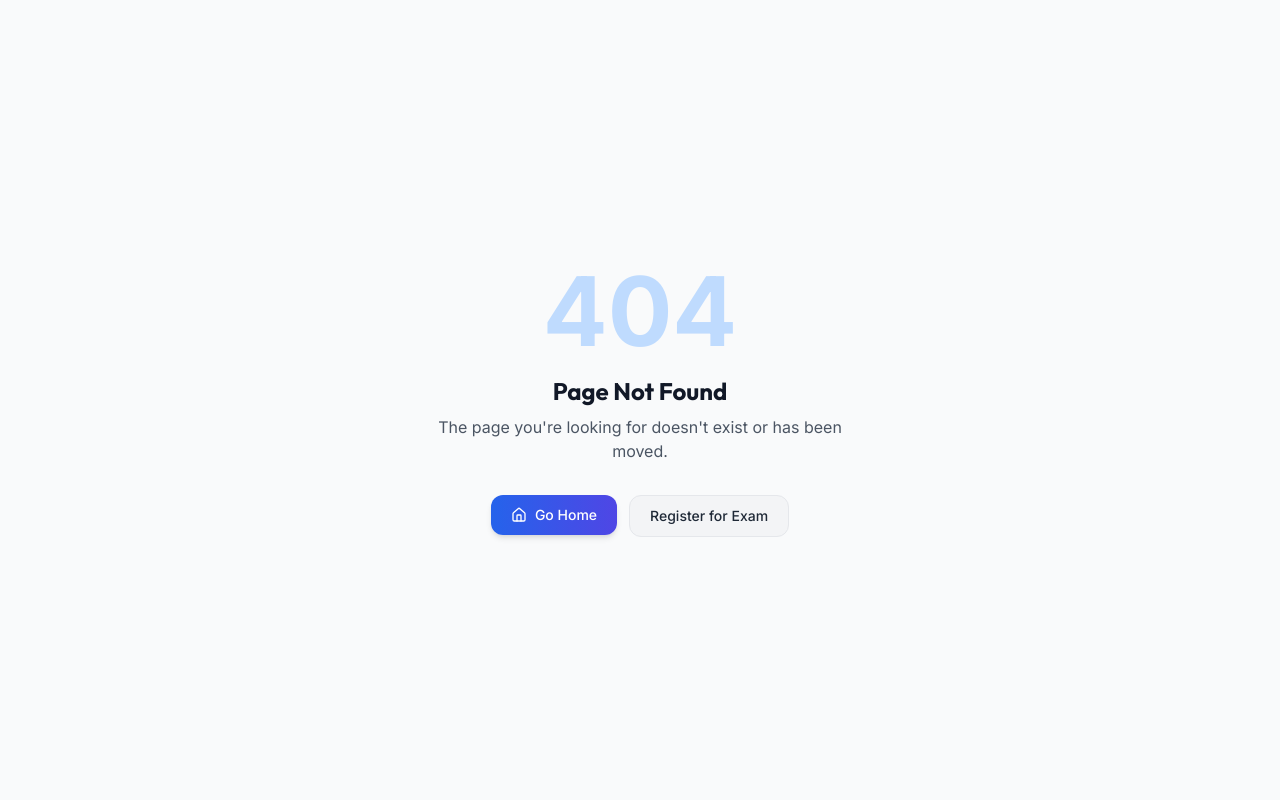
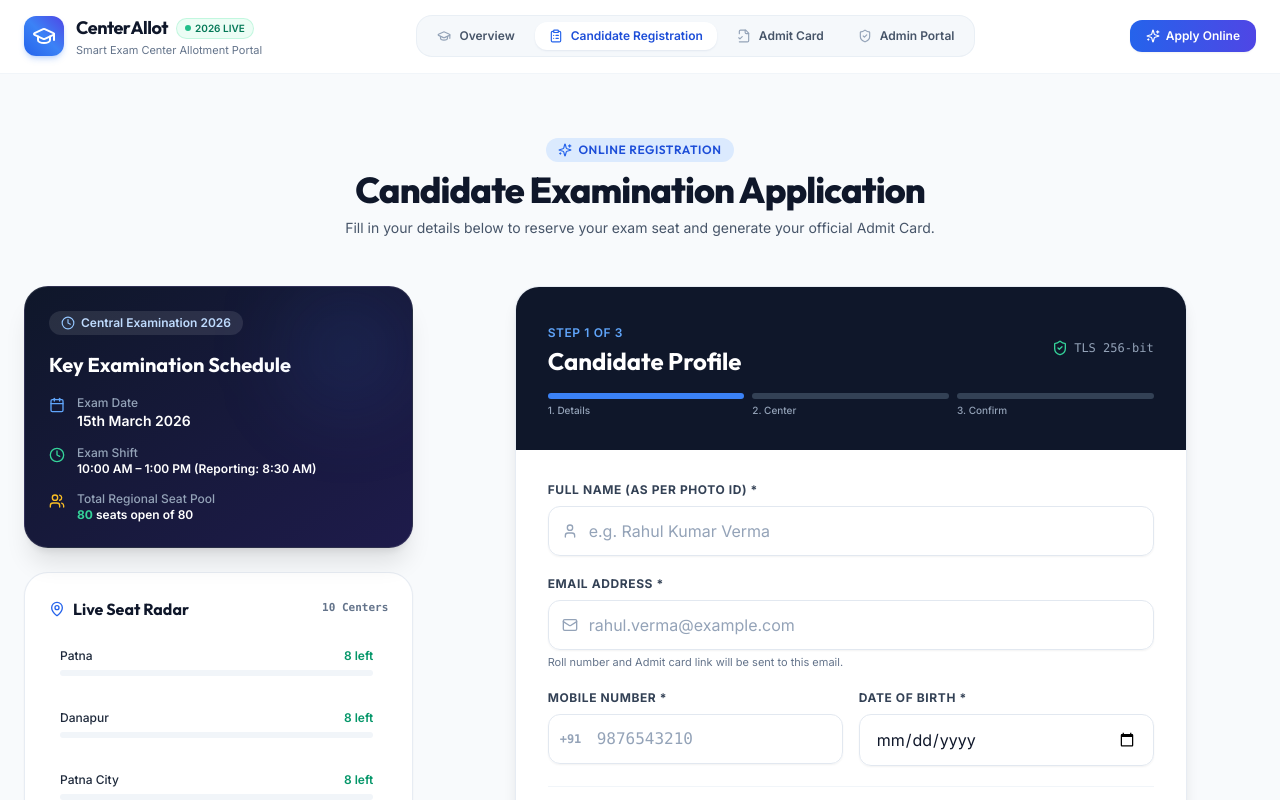
Before and after one commit to sin-07/testing, a Next.js app: page /apply in a window 1280 px wide. Before the commit this address had no page. Shown: the top 800 px of the page. Built offline with nearby package versions, Linux system fonts and the light colour scheme; no server answers; the database is empty.

Commit message:
feat(apply): mount candidate registration page with dynamic metadata

```diff
--- /dev/null
+++ b/src/app/apply/page.tsx
@@ -0,0 +1,196 @@
+import { Suspense } from 'react';
+import { Header, Footer } from '@/components/layout';
+import RegistrationForm from './RegistrationForm';
+import { getCenters } from '@/actions/registration';
+import {
+  Calendar,
+  MapPin,
+  Users,
+  Compass,
+  CheckCircle2,
+  Clock,
+  Sparkles,
+  ShieldCheck,
+} from 'lucide-react';
+
+export const dynamic = 'force-dynamic';
+
+async function CenterSidebar() {
+  const { centers } = await getCenters();
+
+  const totalCapacity = centers.reduce((sum, c) => sum + c.capacity, 0) || 80;
+  const totalFilled = centers.reduce((sum, c) => sum + c.filled_count, 0);
+  const availableSeats = Math.max(0, totalCapacity - totalFilled);
+
+  return (
+    <div className="space-y-6">
+      {/* Schedule Card */}
+      <div className="rounded-3xl bg-gradient-to-br from-slate-900 via-primary-950 to-indigo-950 text-white p-6 shadow-xl border border-white/10 relative overflow-hidden">
+        <div className="absolute top-0 right-0 w-32 h-32 bg-primary-500/10 rounded-full blur-2xl pointer-events-none"></div>
+
+        <span className="inline-flex items-center gap-1.5 px-3 py-1 rounded-full bg-white/10 text-primary-200 text-xs font-semibold mb-4">
+          <Clock className="w-3.5 h-3.5 text-primary-300" />
+          Central Examination 2026
+        </span>
+
+        <h3 className="font-heading font-bold text-xl text-white mb-4">
+          Key Examination Schedule
+        </h3>
+
+        <div className="space-y-3.5 text-xs">
+          <div className="flex items-start gap-3">
+            <Calendar className="w-4 h-4 text-primary-400 shrink-0 mt-0.5" />
+            <div>
+              <p className="text-slate-400 font-medium">Exam Date</p>
+              <p className="font-semibold text-white text-sm">
+                {process.env.NEXT_PUBLIC_EXAM_DATE || '15th March 2026'}
+              </p>
+            </div>
+          </div>
+
+          <div className="flex items-start gap-3">
+            <Clock className="w-4 h-4 text-emerald-400 shrink-0 mt-0.5" />
+            <div>
+              <p className="text-slate-400 font-medium">Exam Shift</p>
+              <p className="font-semibold text-white">10:00 AM – 1:00 PM (Reporting: 8:30 AM)</p>
+            </div>
+          </div>
+
+          <div className="flex items-start gap-3">
+            <Users className="w-4 h-4 text-amber-400 shrink-0 mt-0.5" />
+            <div>
+              <p className="text-slate-400 font-medium">Total Regional Seat Pool</p>
+              <p className="font-semibold text-white">
+                <span className="text-emerald-400 font-bold">{availableSeats}</span> seats open of {totalCapacity}
+              </p>
+            </div>
+          </div>
+        </div>
+      </div>
+
+      {/* Live Regional Centers Gauge */}
+      <div className="rounded-3xl bg-white p-6 shadow-sm border border-slate-200/80">
+        <div className="flex items-center justify-between mb-4">
+          <h4 className="font-heading font-bold text-slate-900 text-base flex items-center gap-2">
+            <MapPin className="w-4 h-4 text-primary-600" />
+            Live Seat Radar
+          </h4>
+          <span className="text-[11px] font-semibold text-slate-500 font-mono">
+            {centers.length} Centers
+          </span>
+        </div>
+
+        <div className="space-y-3 max-h-[320px] overflow-y-auto pr-1">
+          {centers.map((center) => {
+            const fillPercentage = Math.round((center.filled_count / center.capacity) * 100);
+            const isFull = center.filled_count >= center.capacity;
+            const openSeats = Math.max(0, center.capacity - center.filled_count);
+
+            return (
+              <div
+                key={center.id}
+                className="p-2.5 rounded-xl hover:bg-slate-50 transition-colors border border-transparent hover:border-slate-200/60"
+              >
+                <div className="flex items-center justify-between text-xs mb-1.5">
+                  <span className="font-medium text-slate-800">{center.name}</span>
+                  <span
+                    className={`font-semibold ${
+                      isFull
+                        ? 'text-rose-600'
+                        : openSeats <= 2
+                        ? 'text-amber-600'
+                        : 'text-emerald-600'
+                    }`}
+                  >
+                    {isFull ? 'Full (0)' : `${openSeats} left`}
+                  </span>
+                </div>
+                <div className="w-full h-1.5 bg-slate-100 rounded-full overflow-hidden">
+                  <div
+                    className={`h-full rounded-full transition-all duration-300 ${
+                      isFull
+                        ? 'bg-rose-500'
+                        : fillPercentage >= 75
+                        ? 'bg-amber-500'
+                        : 'bg-emerald-500'
+                    }`}
+                    style={{ width: `${Math.min(100, fillPercentage)}%` }}
+                  />
+                </div>
+              </div>
+            );
+          })}
+        </div>
+      </div>
+
+      {/* Smart Proximity Rule Box */}
+      <div className="rounded-2xl bg-indigo-50/70 border border-indigo-200/70 p-4 text-xs text-indigo-900 space-y-1.5">
+        <div className="flex items-center gap-2 font-bold text-indigo-950 font-heading">
+          <Compass className="w-4 h-4 text-indigo-600" />
+          Nearest-Neighbor Fallback
+        </div>
+        <p className="leading-relaxed text-indigo-800 font-light">
+          If your selected preferred center hits its 8-student cap before your request finishes, our
+          concurrency engine will allot you to the closest neighboring center automatically.
+        </p>
+      </div>
+    </div>
+  );
+}
+
+export default function ApplyPage() {
+  return (
+    <div className="min-h-screen flex flex-col bg-slate-50">
+      <Header />
+
+      <main className="flex-1 py-10 sm:py-16">
+        <div className="container mx-auto px-4 sm:px-6 max-w-7xl">
+          {/* Page Banner */}
+          <div className="text-center max-w-2xl mx-auto mb-12">
+            <span className="inline-flex items-center gap-1.5 px-3 py-1 rounded-full bg-primary-100 text-primary-700 text-xs font-semibold uppercase tracking-wider mb-2 font-heading">
+              <Sparkles className="w-3.5 h-3.5 text-primary-600" />
+              Online Registration
+            </span>
+            <h1 className="font-heading text-3xl sm:text-4xl font-extrabold text-slate-900 tracking-tight">
+              Candidate Examination Application
+            </h1>
+            <p className="text-slate-600 text-sm mt-2">
+              Fill in your details below to reserve your exam seat and generate your official Admit Card.
+            </p>
+          </div>
+
+          {/* Grid Layout */}
+          <div className="grid grid-cols-1 lg:grid-cols-12 gap-8 items-start">
+            {/* Left Sidebar */}
+            <div className="lg:col-span-4 order-2 lg:order-1">
+              <Suspense
+                fallback={
+                  <div className="rounded-3xl bg-white p-8 border border-slate-200 text-center text-sm text-slate-500">
+                    Loading regional center availability...
+                  </div>
+                }
+              >
+                <CenterSidebar />
+              </Suspense>
+            </div>
+
+            {/* Right Registration Wizard */}
+            <div className="lg:col-span-8 order-1 lg:order-2">
+              <Suspense
+                fallback={
+                  <div className="rounded-3xl bg-white p-8 border border-slate-200 text-center text-sm text-slate-500">
+                    Loading registration form...
+                  </div>
+                }
+              >
+                <RegistrationForm />
+              </Suspense>
+            </div>
+          </div>
+        </div>
+      </main>
+
+      <Footer />
+    </div>
+  );
+}
```
